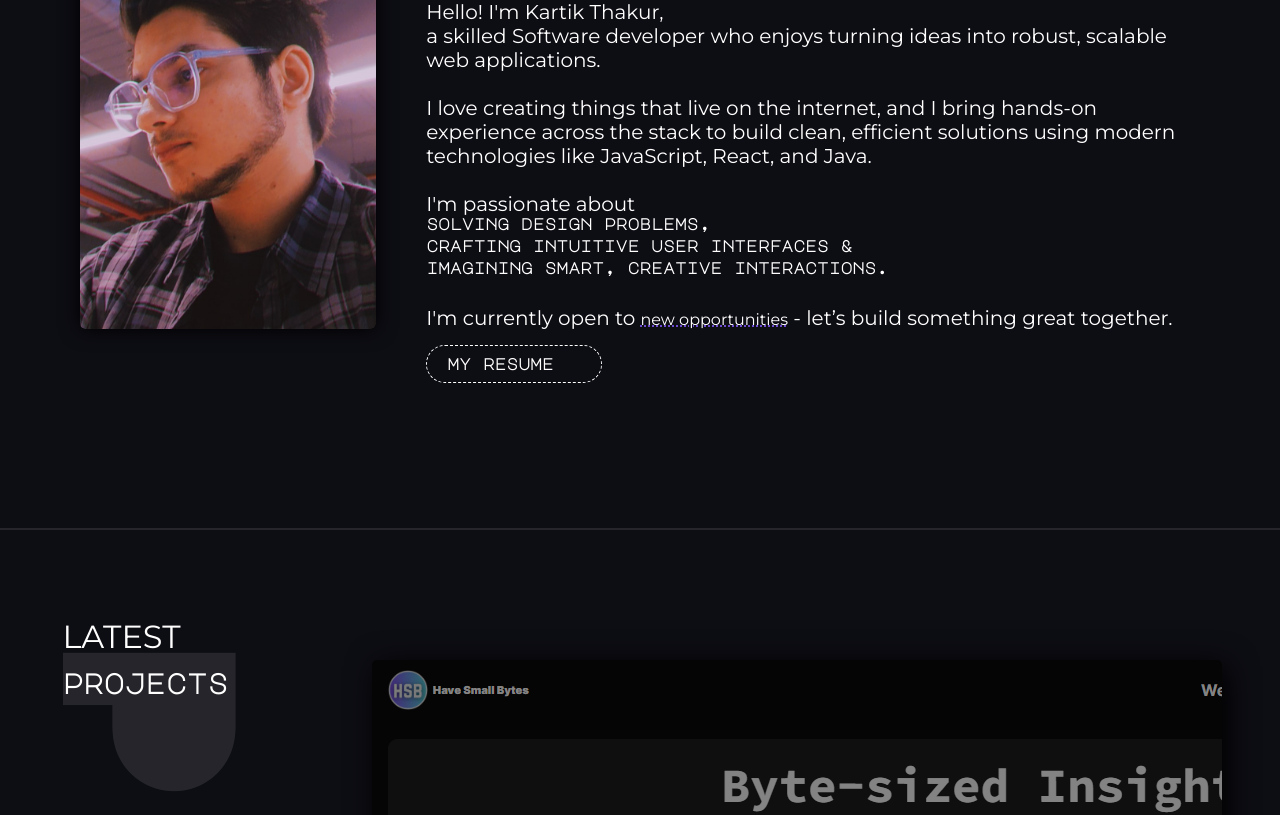
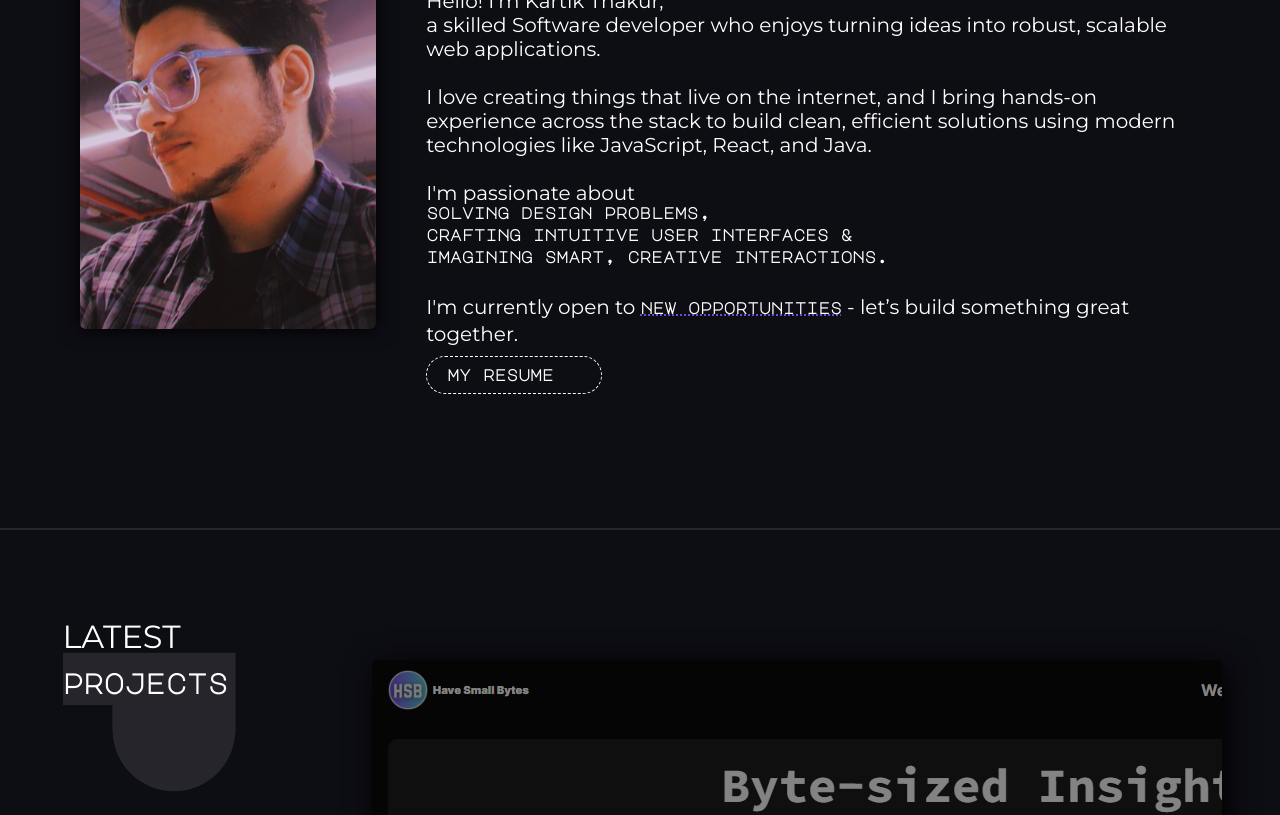
Before and after one commit to kartikth40/portfolio, a React (Create React App) app: page / in a window 1280 px wide. Shown: the part 1070-1885 px from the top of the page. Built offline with nearby package versions, Linux system fonts and the light colour scheme.

Commit message:
fixed an issue

```diff
--- a/src/components/About/styles.js
+++ b/src/components/About/styles.js
@@ -80,8 +80,6 @@ const MainContect = styled.div`
     font-family: var(--secondary-font-family);
   }
   & span:nth-last-child(2) {
-    font-family: var(--primary-font-family);
-    font-weight: 500;
     text-decoration: underline;
     text-decoration-color: var(--primary-blue);
     text-decoration-style: dotted;
```
